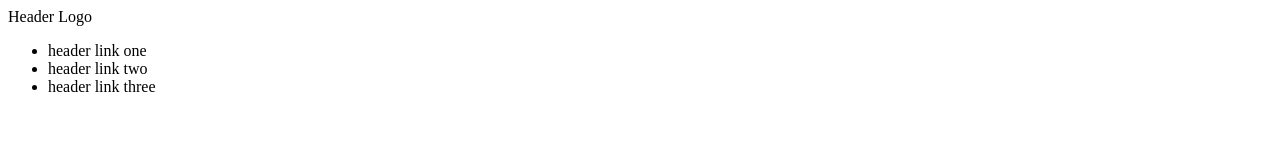
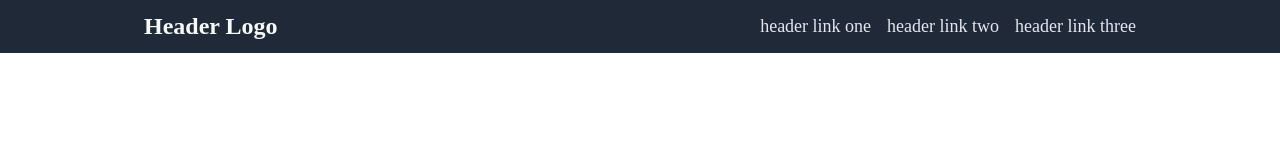
Before and after one commit to LukasBauza/landing-page, a plain HTML site: page index.html in a window 1280 px wide. Drawn offline with Linux system fonts and the light colour scheme.

Commit message:
Header styling and html completed

```diff
--- a/index.html
+++ b/index.html
@@ -3,15 +3,16 @@
     <head>
         <meta charset="UTF-8">
         <title>Landing Page</title>
+        <link rel="stylesheet" href="style.css">
     </head>
 
     <body>
-        <div class=header>
-            <div class=logo> Header Logo </div>
-            <ul class=links>
-                <li> header link one </li>
-                <li> header link two </li>
-                <li> header link three </li>
+        <div class='header content-padding'>
+            <div class='logo'> Header Logo </div>
+            <ul class='links'>
+                <li><a href='#'>header link one</a></li>
+                <li><a href='#'>header link two</a></li>
+                <li><a href='#'>header link three</a></li>
             </ul>
         </div>
     </body>
--- /dev/null
+++ b/style.css
@@ -0,0 +1,37 @@
+body {
+    margin: 0px;
+}
+
+.content-padding {
+    padding-left: 144px;
+    padding-right: 144px;
+}
+
+.header {
+    background: #1F2937;
+
+    display: flex;
+    justify-content: space-between;
+    align-items: center;
+}
+
+.header .logo {
+    font-size: 24px;
+    font-weight: bold;
+    color: #F9FAF8;
+}
+
+.header .links {
+    list-style-type: none;
+    padding: 0px;
+
+    a {
+        font-size: 18px;
+        color: #E5E7EB;
+        text-decoration: none;
+    }
+
+    display: flex;
+    gap: 16px;
+
+}
```
Also changed, not shown: styling.css (deleted).
